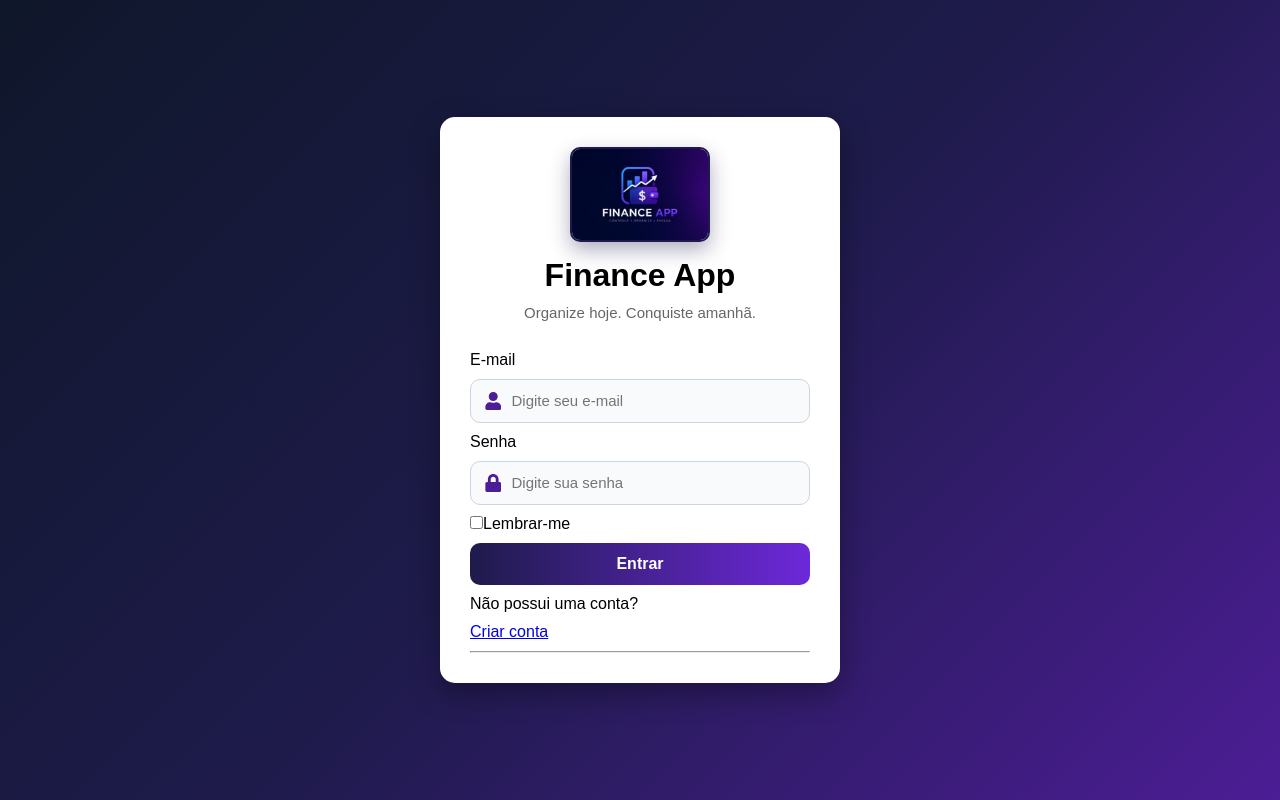
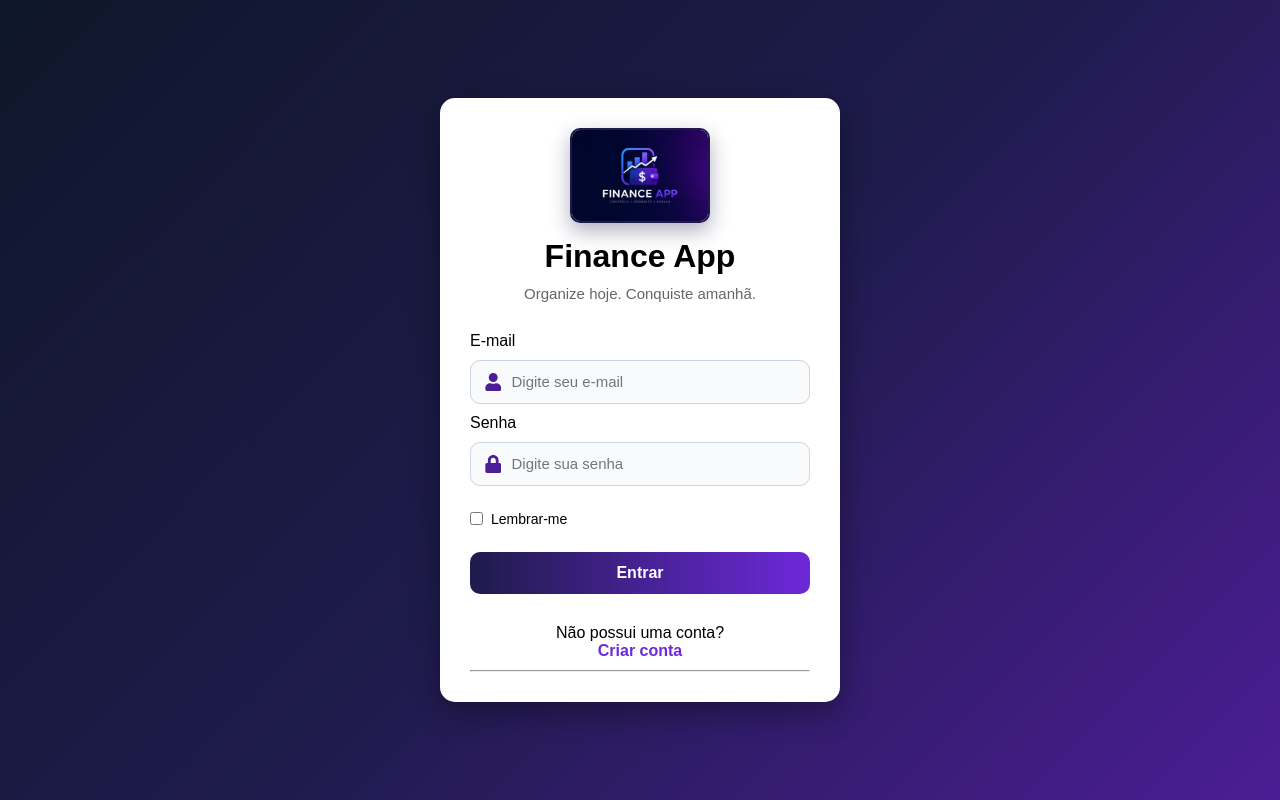
Before and after one commit to caioluanmatos/Finance-App, a React (Vite) app: page / in a window 1280 px wide. Built offline with nearby package versions, Linux system fonts and the light colour scheme.

Commit message:
style: melhora layout e estilização da tela de login

```diff
--- a/src/pages/Login/Login.css
+++ b/src/pages/Login/Login.css
@@ -129,3 +129,31 @@ form button:hover {
 form button:active {
     transform: translateY(0);
 }
+
+
+.remember-me{
+    margin: 15px 0;
+}
+
+.remember-me label{
+    display: flex;
+    align-items: center;
+    gap: 8px;
+
+    cursor: pointer;
+    font-size: 14px;
+}
+
+.register-link{
+    margin-top: 20px;
+    text-align: center;
+}
+
+
+.register-link a{
+    color: #6d28d9;
+    font-weight: bold;
+    text-decoration: none;
+
+    transition: .3s;
+}
--- a/src/pages/Login/Login.jsx
+++ b/src/pages/Login/Login.jsx
@@ -46,18 +46,22 @@ function Login (){
                 </div>
 
 
-                    <label>
-                        <input type="checkbox"/>
-                        Lembrar-me
-                    </label>
+                   <div className="remember-me">
+                         <label>
+                             <input type="checkbox" />
+                             Lembrar-me
+                            </label>
+                    </div>
 
                     <button type='submit'>
                         Entrar
                     </button>
 
-                    <p>Não possui uma conta?</p>
+                    <div className="register-link">
+                        <p>Não possui uma conta?</p>
 
-                    <a href='#'>Criar conta</a>
+                            <a href="#">Criar conta</a>
+                    </div>
 
                     <hr />
             </form>
```
